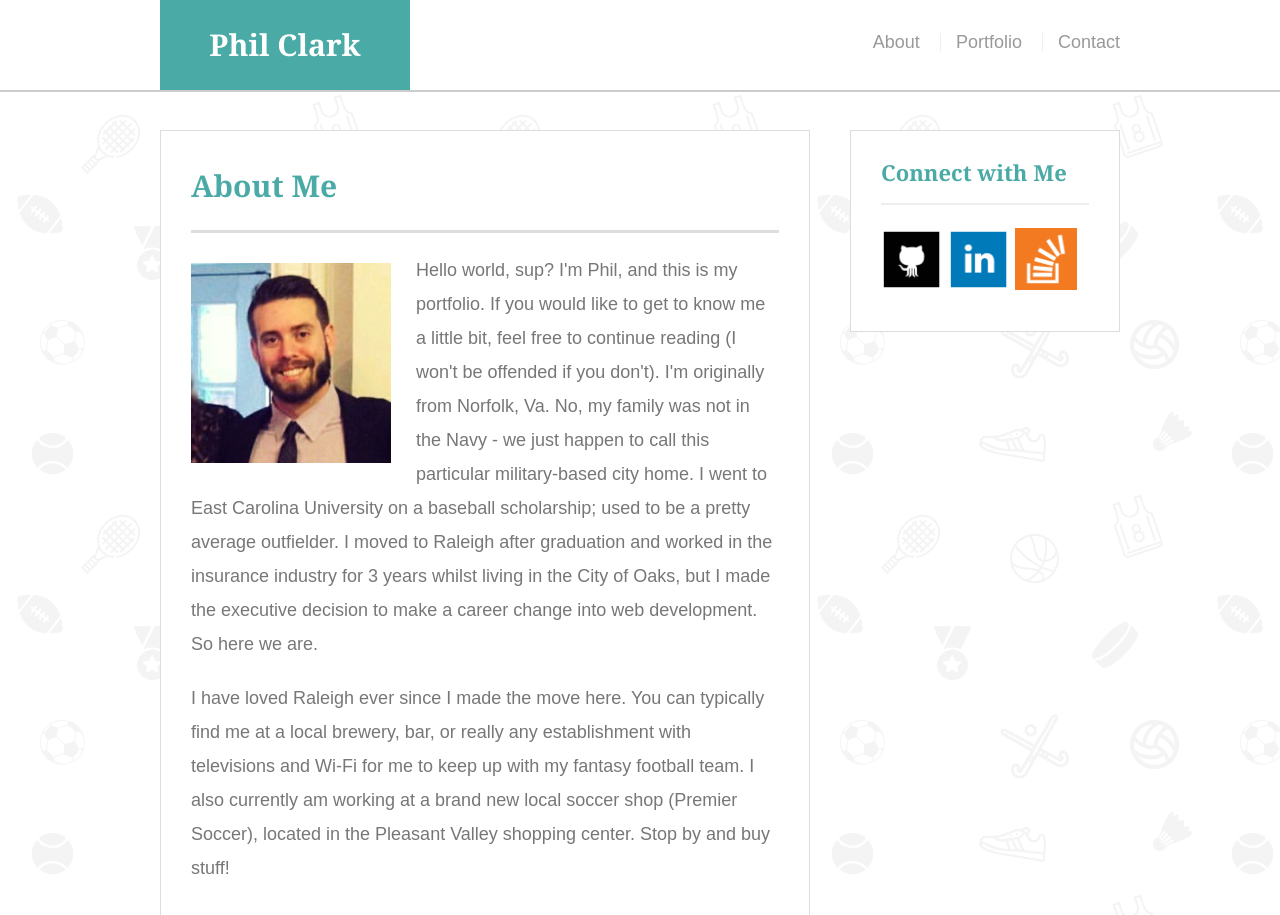
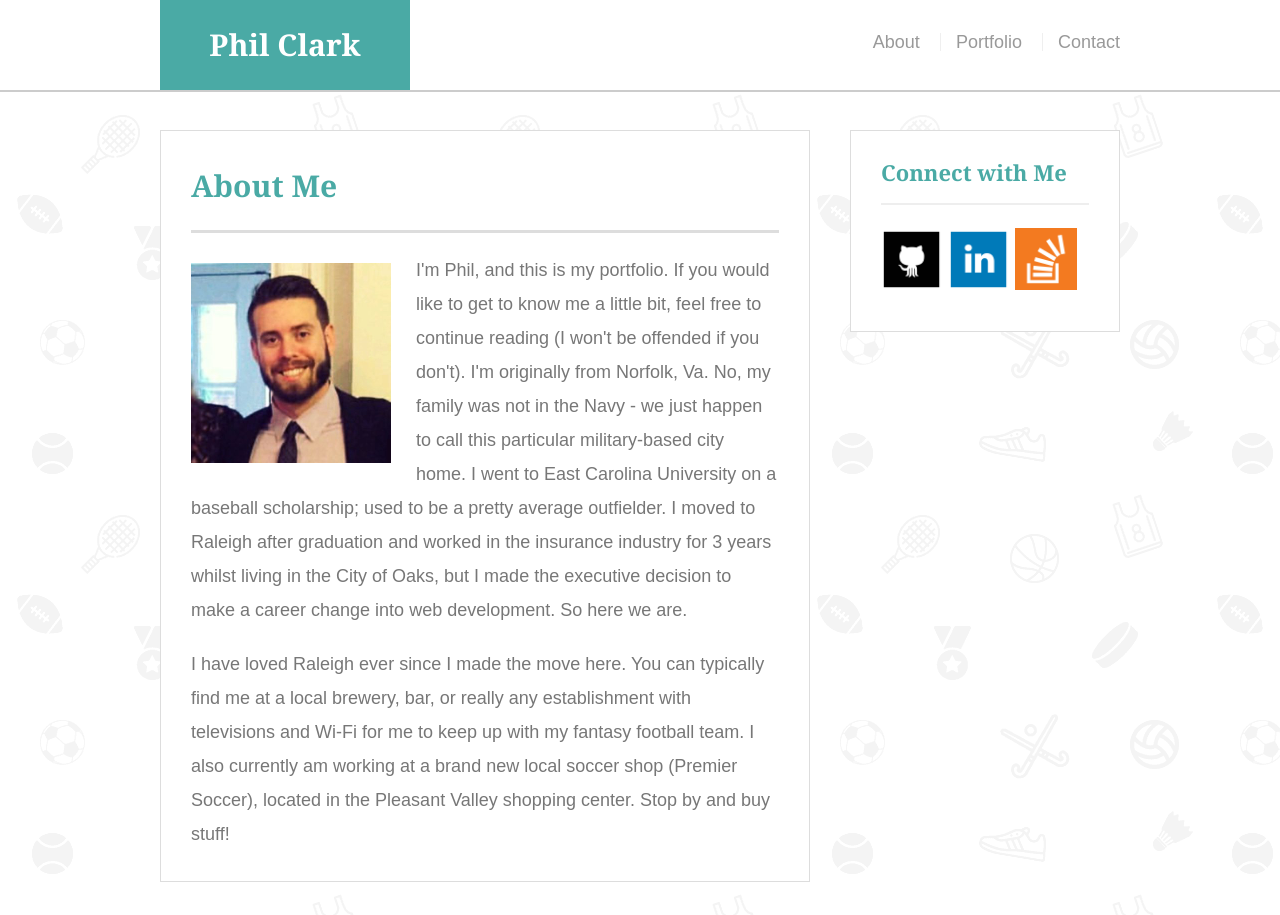
Before and after one commit to clarkp08/responsive-portfolio, a plain HTML site: page index.html in a window 1280 px wide. Shown: the top 915 px of the page. Drawn offline with Linux system fonts and the light colour scheme.

Commit message:
updating  html

```diff
--- a/index.html
+++ b/index.html
@@ -27,7 +27,7 @@
 
       <img src="assets/images/LinkedIn.jpg" class="auth-image" alt="Phil Clark">
 
-      <p>Hello world, sup? I'm Phil, and this is my portfolio. If you would like to get to know me a little bit, feel free to continue reading (I won't be offended if you don't). I'm originally from Norfolk, Va. No, my family was not in the Navy - we just happen to call this particular military-based city home. I went to East Carolina University on a baseball scholarship; used to be a pretty average outfielder. I moved to Raleigh after graduation and worked in the insurance industry for 3 years whilst living in the City of Oaks, but I made the executive decision to make a career change into web development. So here we are.</p>
+      <p>I'm Phil, and this is my portfolio. If you would like to get to know me a little bit, feel free to continue reading (I won't be offended if you don't). I'm originally from Norfolk, Va. No, my family was not in the Navy - we just happen to call this particular military-based city home. I went to East Carolina University on a baseball scholarship; used to be a pretty average outfielder. I moved to Raleigh after graduation and worked in the insurance industry for 3 years whilst living in the City of Oaks, but I made the executive decision to make a career change into web development. So here we are.</p>
 
       <p>I have loved Raleigh ever since I made the move here. You can typically find me at a local brewery, bar, or really any establishment with televisions and Wi-Fi for me to keep up with my fantasy football team. I also currently am working at a brand new local soccer shop (Premier Soccer), located in the Pleasant Valley shopping center. Stop by and buy stuff!</p>
 
```
